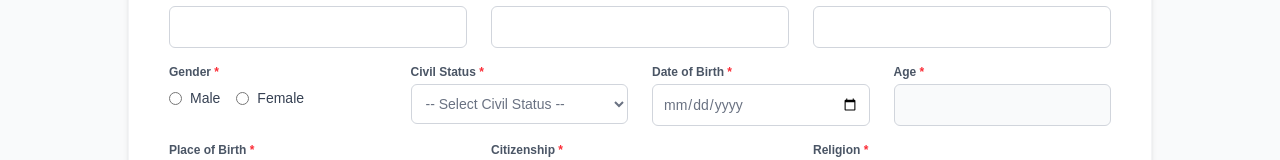
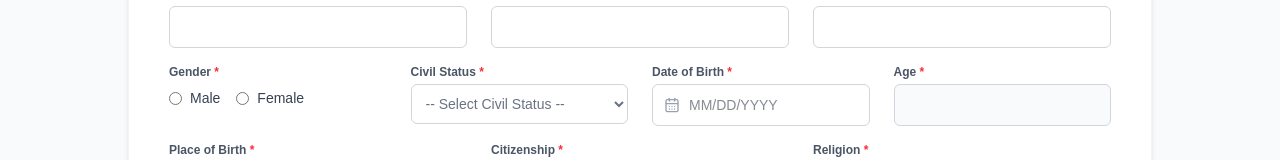
Before and after one commit to Gtabs2004/TTMPC-THESIS, a React (Vite) app in the folder TTMPC_THESIS/: page /membership_form in a window 1280 px wide. Shown: the part 283-443 px from the top of the page. Built offline with nearby package versions, Linux system fonts and the light colour scheme; no server answers.

Commit message:
date of birth

```diff
--- a/TTMPC_THESIS/package.json
+++ b/TTMPC_THESIS/package.json
@@ -12,6 +12,7 @@
   "dependencies": {
     "@supabase/supabase-js": "^2.95.3",
     "@tailwindcss/vite": "^4.1.18",
+    "date-fns": "^4.1.0",
     "dotenv": "^17.3.1",
     "html2canvas": "^1.4.1",
     "jspdf": "^4.2.1",
--- a/TTMPC_THESIS/src/LOANFORMS/Membership_Form.jsx
+++ b/TTMPC_THESIS/src/LOANFORMS/Membership_Form.jsx
@@ -2,6 +2,7 @@ import React, { useState } from 'react';
 import { useNavigate } from 'react-router-dom';
 import { supabase } from '../supabaseClient';
 import { formatTinNumber, TIN_FORMATTED_MAX_LENGTH } from './tinFormat';
+import SmartDateInput from '../components/SmartDateInput';
 
 
 
@@ -201,8 +202,14 @@ function Membership_Form() {
                   </select>
                 </div>
                 <div>
-                  <label className="block text-xs font-semibold text-gray-600 mb-1">Date of Birth <span className="text-red-500">*</span></label>
-                  <input type="date" name="date_of_birth" value={formdata.date_of_birth} onChange={handleChange} className="w-full border border-gray-300 rounded-md p-2.5 text-sm text-gray-500 focus:ring-1 focus:ring-green-500 outline-none" />
+                  <SmartDateInput
+                    mode="dob"
+                    name="date_of_birth"
+                    value={formdata.date_of_birth}
+                    onChange={(isoDate) => setFormdata((prev) => ({ ...prev, date_of_birth: isoDate || '' }))}
+                    label="Date of Birth"
+                    required
+                  />
                 </div>
                 <div>
                   <label className="block text-xs font-semibold text-gray-600 mb-1">Age <span className="text-red-500">*</span></label>
@@ -296,8 +303,13 @@ function Membership_Form() {
                   </div>
 
                   <div>
-                    <label className="block text-xs font-semibold text-gray-600 mb-1">Spouse Date of Birth</label>
-                    <input type="date" name="spouse_date_of_birth" value={formdata.spouse_date_of_birth} onChange={handleChange} className="w-full border border-gray-300 rounded-md p-2.5 text-sm focus:ring-1 focus:ring-green-500 outline-none" />
+                    <SmartDateInput
+                      mode="dob"
+                      name="spouse_date_of_birth"
+                      value={formdata.spouse_date_of_birth}
+                      onChange={(isoDate) => setFormdata((prev) => ({ ...prev, spouse_date_of_birth: isoDate || '' }))}
+                      label="Spouse Date of Birth"
+                    />
                   </div>
                   <div>
                     <label className="block text-xs font-semibold text-gray-600 mb-1">Spouse's Occupation</label>
--- /dev/null
+++ b/TTMPC_THESIS/src/components/SmartDateInput.jsx
@@ -0,0 +1,126 @@
+import React, { useEffect, useState } from 'react';
+import { CalendarDays } from 'lucide-react';
+import { format, isValid, parse, parseISO } from 'date-fns';
+
+const DIGIT_LIMIT_DOB = 8;
+
+const toMaskedDob = (value) => {
+  const digits = String(value || '').replace(/\D/g, '').slice(0, DIGIT_LIMIT_DOB);
+  if (digits.length <= 2) return digits;
+  if (digits.length <= 4) return `${digits.slice(0, 2)}/${digits.slice(2)}`;
+  return `${digits.slice(0, 2)}/${digits.slice(2, 4)}/${digits.slice(4)}`;
+};
+
+const toIsoFromMaskedDob = (value) => {
+  const text = String(value || '').trim();
+  if (!text || text.length !== 10) return '';
+
+  const parsed = parse(text, 'MM/dd/yyyy', new Date());
+  if (!isValid(parsed)) return '';
+
+  // Strictly confirm parsed date matches user input to avoid overflow parsing.
+  if (format(parsed, 'MM/dd/yyyy') !== text) return '';
+
+  return format(parsed, 'yyyy-MM-dd');
+};
+
+const toMaskedFromIso = (isoValue) => {
+  if (!isoValue) return '';
+  try {
+    const parsed = parseISO(String(isoValue));
+    if (!isValid(parsed)) return '';
+    return format(parsed, 'MM/dd/yyyy');
+  } catch {
+    return '';
+  }
+};
+
+function SmartDateInput({
+  mode = 'dob',
+  value = '',
+  onChange,
+  name,
+  id,
+  required = false,
+  disabled = false,
+  placeholder,
+  label,
+  error,
+  className = '',
+}) {
+  const isDobMode = mode === 'dob';
+  const [displayValue, setDisplayValue] = useState('');
+
+  useEffect(() => {
+    if (!isDobMode) return;
+    setDisplayValue(toMaskedFromIso(value));
+  }, [value, isDobMode]);
+
+  const emitIsoChange = (isoValue) => {
+    if (typeof onChange === 'function') {
+      onChange(isoValue);
+    }
+  };
+
+  const handleDobInputChange = (event) => {
+    const masked = toMaskedDob(event.target.value);
+    setDisplayValue(masked);
+
+    const iso = toIsoFromMaskedDob(masked);
+    emitIsoChange(iso);
+  };
+
+  const handleDobBlur = () => {
+    const iso = toIsoFromMaskedDob(displayValue);
+    if (!iso) return;
+
+    const normalized = toMaskedFromIso(iso);
+    setDisplayValue(normalized);
+    emitIsoChange(iso);
+  };
+
+  const finalId = id || name;
+
+  if (!isDobMode) {
+    return null;
+  }
+
+  return (
+    <div className={`w-full ${className}`.trim()}>
+      {label ? (
+        <label htmlFor={finalId} className="mb-1 block text-xs font-semibold text-gray-600">
+          {label}
+          {required ? <span className="text-red-500"> *</span> : null}
+        </label>
+      ) : null}
+
+      <div className="group relative">
+        <CalendarDays className="pointer-events-none absolute left-3 top-1/2 h-4 w-4 -translate-y-1/2 text-gray-400 transition-colors group-focus-within:text-green-600" />
+        <input
+          id={finalId}
+          name={name}
+          type="text"
+          value={displayValue}
+          onChange={handleDobInputChange}
+          onBlur={handleDobBlur}
+          placeholder={placeholder || 'MM/DD/YYYY'}
+          inputMode="numeric"
+          autoComplete="bday"
+          maxLength={10}
+          required={required}
+          disabled={disabled}
+          aria-invalid={Boolean(error)}
+          className={`w-full rounded-md border p-2.5 pl-9 text-sm outline-none transition ${
+            error
+              ? 'border-red-400 focus:ring-1 focus:ring-red-400'
+              : 'border-gray-300 focus:ring-1 focus:ring-green-500'
+          } ${disabled ? 'cursor-not-allowed bg-gray-100 text-gray-500' : 'bg-white text-gray-900'}`}
+        />
+      </div>
+
+      {error ? <p className="mt-1 text-xs text-red-600">{error}</p> : null}
+    </div>
+  );
+}
+
+export default SmartDateInput;
```
Also changed, not shown: 1 other file (tests, documents, lock files or other folders).
